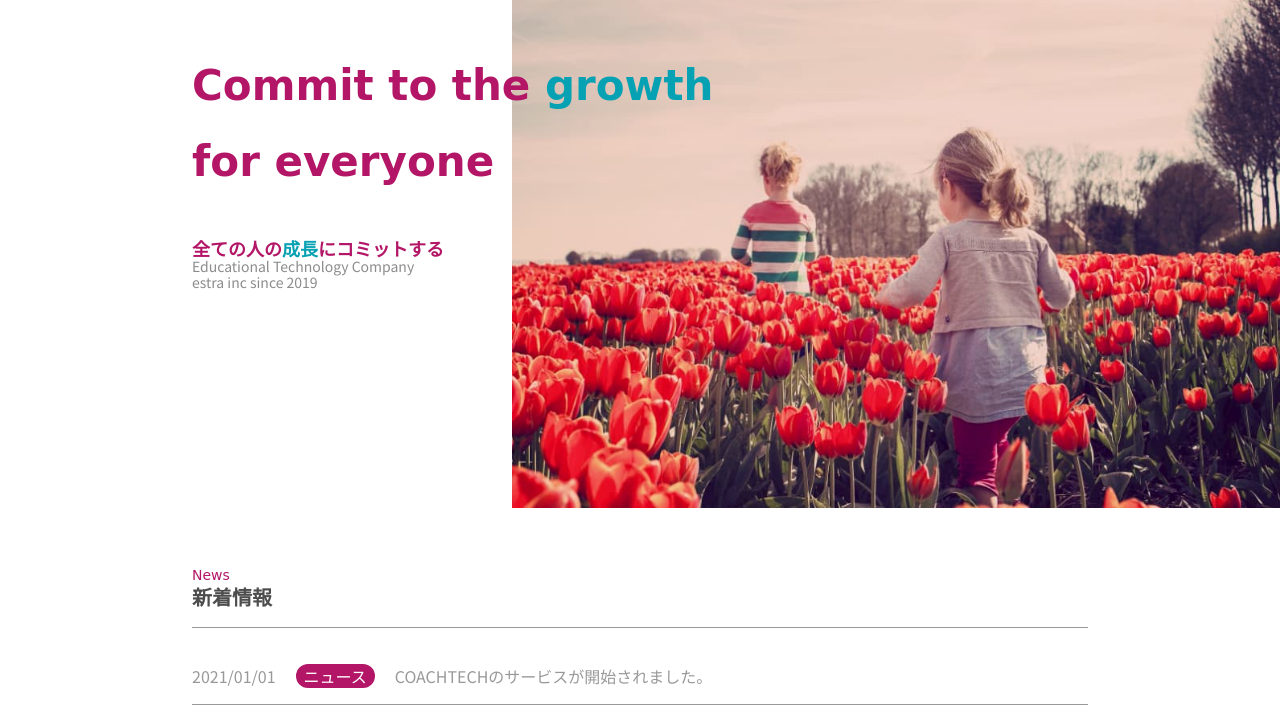
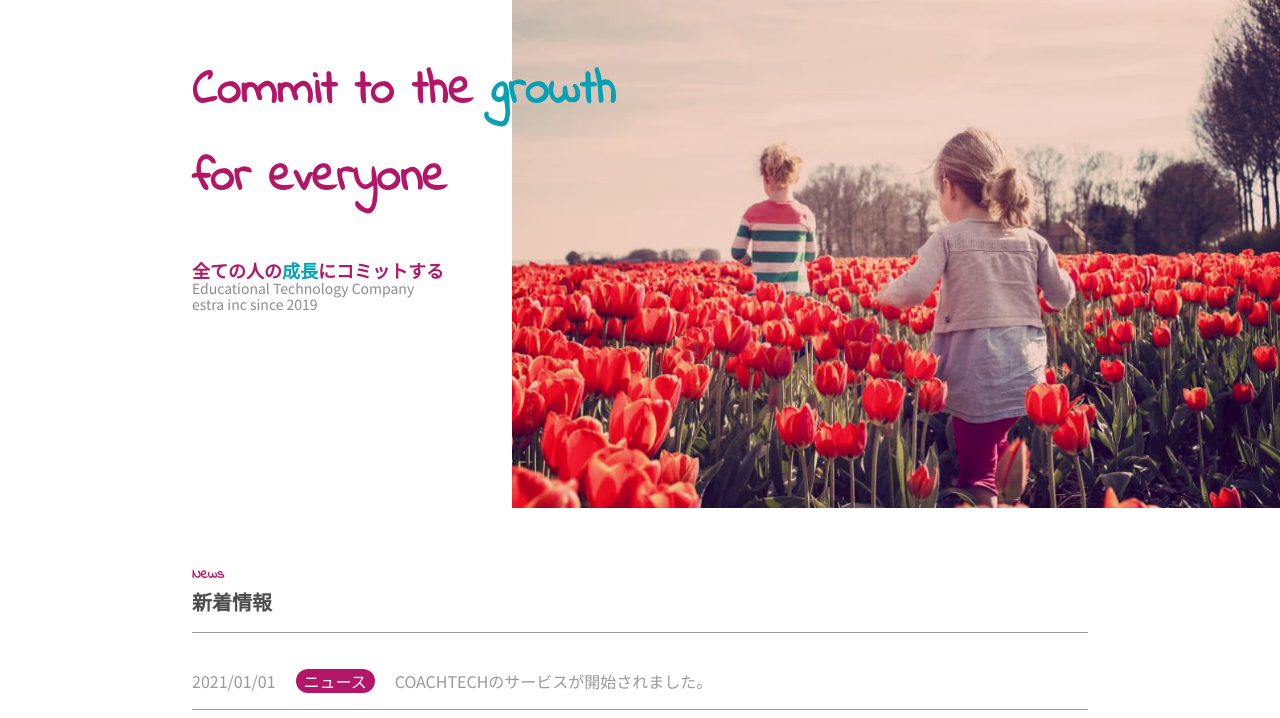
Before and after one commit to ShuTamura/20230703_tamura_lp, a plain HTML site: page lp-test/index.html in a window 1280 px wide. Shown: the part 53-771 px from the top of the page. Drawn offline with Linux system fonts and the light colour scheme; a web font is replaced by a local one.

Commit message:
Add files via upload

```diff
--- a/lp-test/css/style.css
+++ b/lp-test/css/style.css
@@ -1,6 +1,7 @@
 
 body {
     font-family: 'Gorditas', cursive;
+    font-family: 'Indie Flower', cursive;
     font-family: 'Noto Sans JP', sans-serif;
 }
 
@@ -46,8 +47,8 @@ a {
     left: 15%;
 }
 .firstview__tt1 {
-    font-size: 42px;
-    font-family: cursive;
+    font-size: 48px;
+    font-family: Indie Flower;
     line-height: 1.8em;
     color: #b31667;
 }
@@ -73,15 +74,14 @@ a {
 }
 .sub-tt2 {
     font-size: 14px;
-    font-family: cursive;
+    font-weight: bold;
+    font-family: indie flower;
+    padding-bottom: 10px;
     color: #b31667;
 }
 .news__inner {
     width: 70%;
     margin: 60px auto;
-}
-.news__sub-tt2 {
-    padding-bottom: 5px;
 }
 .news__list {
     border-top: 1px solid #999;
@@ -142,7 +142,7 @@ a {
     display: grid;
     width: 80%;
     margin: 0 auto;
-    grid-template-rows: 10em 10em;
+    grid-template-rows: 15em 15em;
     grid-template-columns: 1fr 1fr;
 }
 .service__box-tt3 {
@@ -164,7 +164,7 @@ a {
 }
 .service__box1 img {
     display: block;
-    margin: 20px auto 10px;
+    margin: 50px auto 10px;
 }
 .service__box1-tt3 {
     margin-bottom: 10px;
@@ -274,6 +274,7 @@ a {
     background: #fff;
     border: 1px solid #b31667;
     border-radius: 40px;
+    color: #b31667;
 }
 
 
--- a/lp-test/index.html
+++ b/lp-test/index.html
@@ -9,7 +9,8 @@
         <link rel="stylesheet" href="css/style.css" />
         <link rel="preconnect" href="https://fonts.googleapis.com">
         <link rel="preconnect" href="https://fonts.gstatic.com" crossorigin>
-        <link href="https://fonts.googleapis.com/css2?family=Gorditas&family=Noto+Sans+JP&display=swap" rel="stylesheet">
+        <link href="https://fonts.googleapis.com/css2?family=Gorditas&family=Indie+Flower&family=Noto+Sans+JP&display=swap"
+            rel="stylesheet">
     </head>
     <body>
         <!-- ヘッダー -->
```
